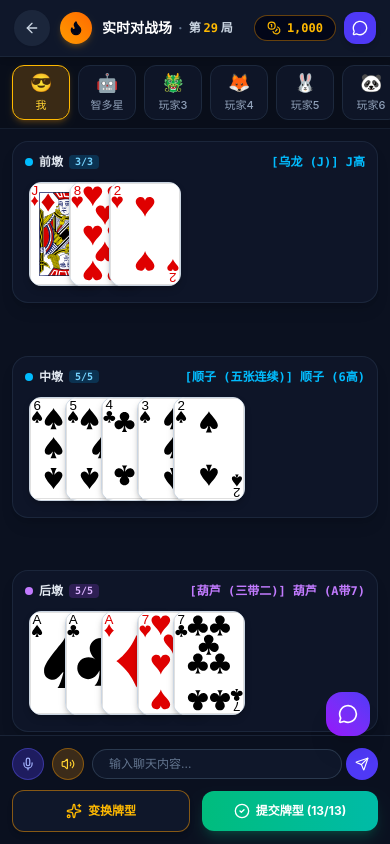
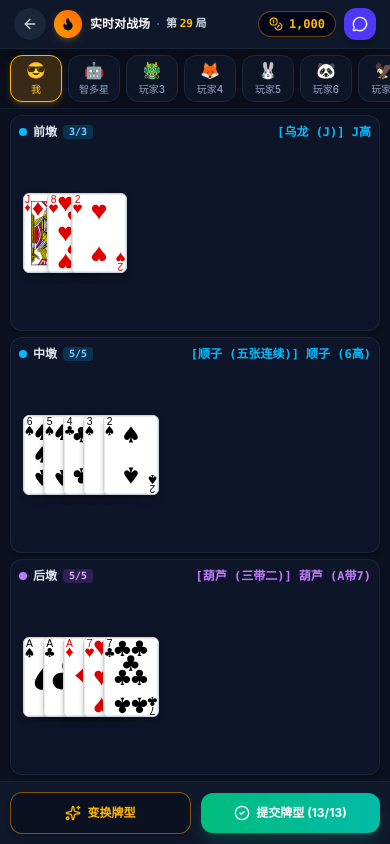
Before and after one commit to wen95266/sx, a React (Vite) app: page / in a window 390 px wide. Both pictures are taken after a click on the button "进入实时场 (一键入座)". Built offline with nearby package versions, Linux system fonts and the light colour scheme.

Commit message:
feat(ui): optimize game table layout for mobile
Adjust container sizing to use dynamic viewport units (100dvh) and refine header dimensions for better fit on mobile screens.

```diff
--- a/src/components/GameTable.tsx
+++ b/src/components/GameTable.tsx
@@ -7,7 +7,6 @@ import {
   AutoArrangeOption,
   DunEvaluation,
   SettlementSummary,
-  ChatMessage,
   EmojiReaction,
   SpeechBubble,
   LobbyRoom
@@ -35,13 +34,15 @@ import {
   MessageCircle,
   Mic,
   Volume2,
+  VolumeX,
   Send,
   Sparkles,
   CheckCircle2,
   X,
   RotateCcw,
   Trophy,
-  Smile
+  Smile,
+  Zap
 } from 'lucide-react';
 
 interface GameTableProps {
@@ -498,27 +499,27 @@ export const GameTable: React.FC<GameTableProps> = ({
   };
 
   return (
-    <div className="min-h-screen bg-[#0B1120] text-slate-100 flex flex-col font-sans select-none relative overflow-x-hidden">
+    <div className="h-[100dvh] max-h-[100dvh] w-full bg-[#0B1120] text-slate-100 flex flex-col font-sans select-none relative overflow-hidden">
       {/* 1. TOP HEADER BAR */}
-      <header className="px-3.5 py-2.5 bg-[#0F172A] border-b border-slate-800/80 flex items-center justify-between z-30 shadow-md">
+      <header className="px-3.5 py-2 bg-[#0F172A] border-b border-slate-800/80 flex items-center justify-between z-30 shadow-md shrink-0">
         {/* Left: Back Arrow + Flame Icon + Title */}
-        <div className="flex items-center gap-2.5">
+        <div className="flex items-center gap-2">
           <button
             onClick={onBackToLobby}
-            className="w-9 h-9 rounded-full bg-slate-800/90 hover:bg-slate-700 flex items-center justify-center text-slate-300 hover:text-white transition-colors cursor-pointer shadow-xs active:scale-95"
+            className="w-8 h-8 rounded-full bg-slate-800/90 hover:bg-slate-700 flex items-center justify-center text-slate-300 hover:text-white transition-colors cursor-pointer shadow-xs active:scale-95"
             title="返回游戏大厅"
           >
             <ArrowLeft className="w-4 h-4" />
           </button>
 
-          <div className="w-8 h-8 rounded-full bg-gradient-to-tr from-amber-500 to-orange-500 flex items-center justify-center text-slate-950 shadow-md shadow-amber-500/20">
-            <Flame className="w-4 h-4 fill-current" />
+          <div className="w-7 h-7 rounded-full bg-gradient-to-tr from-amber-500 to-orange-500 flex items-center justify-center text-slate-950 shadow-md shadow-amber-500/20">
+            <Flame className="w-3.5 h-3.5 fill-current" />
           </div>
 
-          <div className="text-sm font-bold text-white flex items-center gap-1.5">
+          <div className="text-xs sm:text-sm font-bold text-white flex items-center gap-1.5">
             <span>实时对战场</span>
             <span className="text-slate-500">·</span>
-            <span className="text-xs text-slate-300">
+            <span className="text-[11px] sm:text-xs text-slate-300">
               第 <strong className="text-amber-400 font-mono">{roundNumber}</strong> 局
             </span>
           </div>
@@ -527,16 +528,16 @@ export const GameTable: React.FC<GameTableProps> = ({
         {/* Right: Chip Count Pill + Chat Button */}
         <div className="flex items-center gap-2">
           {/* Gold Chip Pill */}
-          <div className="px-3 py-1 bg-slate-950 border border-amber-500/40 rounded-full flex items-center gap-1.5 text-xs text-amber-400 font-mono font-bold shadow-xs">
+          <div className="px-2.5 py-1 bg-slate-950 border border-amber-500/40 rounded-full flex items-center gap-1.5 text-xs text-amber-400 font-mono font-bold shadow-xs">
             <Coins className="w-3.5 h-3.5" />
             <span>{currentUser.chips.toLocaleString()}</span>
           </div>
 
-          {/* Purple Chat Button */}
+          {/* Purple Chat Button (Opens integrated chat drawer) */}
           <button
             onClick={() => setShowChatDrawer(true)}
             className="w-8 h-8 rounded-xl bg-indigo-600 hover:bg-indigo-500 text-white flex items-center justify-center cursor-pointer transition-colors shadow-md active:scale-95"
-            title="局内聊天"
+            title="快捷短语、语音与表情"
           >
             <MessageCircle className="w-4 h-4" />
           </button>
@@ -544,7 +545,7 @@ export const GameTable: React.FC<GameTableProps> = ({
       </header>
 
       {/* 2. HORIZONTAL 8 PLAYER SEATS RIBBON */}
-      <div className="px-3 py-2 bg-[#090E1A] border-b border-slate-800/60 overflow-x-auto scrollbar-none flex items-center gap-2 z-20">
+      <div className="px-2.5 py-1.5 bg-[#090E1A] border-b border-slate-800/60 overflow-x-auto scrollbar-none flex items-center gap-1.5 z-20 shrink-0">
         {players.map((seat) => {
           const isSelected = activeSeatId === seat.id;
           const isMe = seat.id === 'player_me';
@@ -553,15 +554,15 @@ export const GameTable: React.FC<GameTableProps> = ({
             <button
               key={seat.id}
               onClick={() => setActiveSeatId(seat.id)}
-              className={`flex flex-col items-center justify-center min-w-[58px] py-1.5 px-2 rounded-xl border transition-all cursor-pointer ${
+              className={`flex flex-col items-center justify-center min-w-[52px] py-1 px-1.5 rounded-xl border transition-all cursor-pointer ${
                 isSelected
                   ? 'bg-amber-500/20 border-amber-400 shadow-md shadow-amber-500/20'
                   : 'bg-slate-900/80 border-slate-800 hover:border-slate-700 text-slate-400'
               }`}
             >
-              <div className="text-lg leading-tight mb-0.5">{seat.avatar}</div>
+              <div className="text-base leading-tight mb-0.5">{seat.avatar}</div>
               <div
-                className={`text-[11px] font-medium truncate max-w-[50px] ${
+                className={`text-[10px] font-medium truncate max-w-[46px] ${
                   isSelected ? 'text-amber-300 font-bold' : isMe ? 'text-slate-200' : 'text-slate-400'
                 }`}
               >
@@ -572,13 +573,13 @@ export const GameTable: React.FC<GameTableProps> = ({
         })}
       </div>
 
-      {/* 3. MAIN TABLE BODY: THREE STACKED DUN SECTIONS (前墩 / 中墩 / 后墩) */}
-      <main className="flex-1 max-w-lg mx-auto w-full p-3 flex flex-col justify-between gap-2.5 overflow-y-auto pb-28">
+      {/* 3. MAIN TABLE BODY: THREE COMPACT STACKED DUN SECTIONS (前墩 / 中墩 / 后墩) */}
+      <main className="flex-1 max-w-lg mx-auto w-full px-2.5 py-1.5 flex flex-col justify-between gap-1.5 overflow-hidden">
         {/* Floating Speech Bubbles & Emojis */}
         {speechBubbles.map((b) => (
           <div
             key={b.id}
-            className="p-2 bg-indigo-900/90 text-white border border-indigo-500 rounded-xl text-xs font-bold shadow-xl animate-in fade-in flex items-center gap-2 my-1"
+            className="p-1.5 bg-indigo-900/90 text-white border border-indigo-500 rounded-xl text-xs font-bold shadow-xl animate-in fade-in flex items-center gap-2"
           >
             <span>💬</span>
             <span>{b.text}</span>
@@ -586,30 +587,30 @@ export const GameTable: React.FC<GameTableProps> = ({
         ))}
 
         {/* SECTION 1: 前墩 (Head Dun 3/3) */}
-        <div className="bg-[#0F172A]/90 border border-slate-800/90 rounded-2xl p-3 shadow-lg flex flex-col gap-2">
+        <div className="bg-[#0F172A]/90 border border-slate-800/90 rounded-xl p-2 sm:p-2.5 shadow-md flex flex-col justify-between flex-1 max-h-[29vh]">
           {/* Section Header */}
-          <div className="flex items-center justify-between text-xs">
+          <div className="flex items-center justify-between text-xs shrink-0 mb-1">
             <div className="flex items-center gap-1.5">
               <span className="w-2 h-2 rounded-full bg-sky-400" />
-              <span className="font-bold text-slate-200">前墩</span>
+              <span className="font-bold text-slate-200 text-xs">前墩</span>
               <span className="px-1.5 py-0.2 rounded bg-sky-500/20 text-sky-300 text-[10px] font-mono font-bold">
                 {headCards.length}/3
               </span>
             </div>
-            <div className="text-sky-400 text-xs font-bold font-mono truncate max-w-[240px]">
+            <div className="text-sky-400 text-xs font-bold font-mono truncate max-w-[230px]">
               {getDunLabel(headEval, headCards, true)}
             </div>
           </div>
 
           {/* Playing Cards Row (Overlapping Layout) */}
-          <div className="flex items-center justify-start pl-1 py-1">
+          <div className="flex items-center justify-start pl-1 flex-1">
             <div className="flex -space-x-8 sm:-space-x-6">
               {headCards.map((card) => (
                 <div
                   key={card.id}
-                  className="transition-transform hover:-translate-y-2 duration-150 drop-shadow-md"
+                  className="transition-transform hover:-translate-y-1.5 duration-150 drop-shadow-md"
                 >
-                  <CardItem card={card} size="lg" />
+                  <CardItem card={card} size="md" />
                 </div>
               ))}
             </div>
@@ -617,30 +618,30 @@ export const GameTable: React.FC<GameTableProps> = ({
         </div>
 
         {/* SECTION 2: 中墩 (Middle Dun 5/5) */}
-        <div className="bg-[#0F172A]/90 border border-slate-800/90 rounded-2xl p-3 shadow-lg flex flex-col gap-2">
+        <div className="bg-[#0F172A]/90 border border-slate-800/90 rounded-xl p-2 sm:p-2.5 shadow-md flex flex-col justify-between flex-1 max-h-[29vh]">
           {/* Section Header */}
-          <div className="flex items-center justify-between text-xs">
+          <div className="flex items-center justify-between text-xs shrink-0 mb-1">
             <div className="flex items-center gap-1.5">
               <span className="w-2 h-2 rounded-full bg-sky-400" />
-              <span className="font-bold text-slate-200">中墩</span>
+              <span className="font-bold text-slate-200 text-xs">中墩</span>
               <span className="px-1.5 py-0.2 rounded bg-sky-500/20 text-sky-300 text-[10px] font-mono font-bold">
                 {midCards.length}/5
               </span>
             </div>
-            <div className="text-sky-400 text-xs font-bold font-mono truncate max-w-[240px]">
+            <div className="text-sky-400 text-xs font-bold font-mono truncate max-w-[230px]">
               {getDunLabel(midEval, midCards, false)}
             </div>
           </div>
 
           {/* Playing Cards Row (Overlapping Layout) */}
-          <div className="flex items-center justify-start pl-1 py-1">
+          <div className="flex items-center justify-start pl-1 flex-1">
             <div className="flex -space-x-9 sm:-space-x-7">
               {midCards.map((card) => (
                 <div
                   key={card.id}
-                  className="transition-transform hover:-translate-y-2 duration-150 drop-shadow-md"
+                  className="transition-transform hover:-translate-y-1.5 duration-150 drop-shadow-md"
                 >
-                  <CardItem card={card} size="lg" />
+                  <CardItem card={card} size="md" />
                 </div>
               ))}
             </div>
@@ -648,30 +649,30 @@ export const GameTable: React.FC<GameTableProps> = ({
         </div>
 
         {/* SECTION 3: 后墩 (Tail Dun 5/5) */}
-        <div className="bg-[#0F172A]/90 border border-slate-800/90 rounded-2xl p-3 shadow-lg flex flex-col gap-2">
+        <div className="bg-[#0F172A]/90 border border-slate-800/90 rounded-xl p-2 sm:p-2.5 shadow-md flex flex-col justify-between flex-1 max-h-[29vh]">
           {/* Section Header */}
-          <div className="flex items-center justify-between text-xs">
+          <div className="flex items-center justify-between text-xs shrink-0 mb-1">
             <div className="flex items-center gap-1.5">
               <span className="w-2 h-2 rounded-full bg-purple-400" />
-              <span className="font-bold text-slate-200">后墩</span>
+              <span className="font-bold text-slate-200 text-xs">后墩</span>
               <span className="px-1.5 py-0.2 rounded bg-purple-500/20 text-purple-300 text-[10px] font-mono font-bold">
                 {tailCards.length}/5
               </span>
             </div>
-            <div className="text-purple-400 text-xs font-bold font-mono truncate max-w-[240px]">
+            <div className="text-purple-400 text-xs font-bold font-mono truncate max-w-[230px]">
               {getDunLabel(tailEval, tailCards, false)}
             </div>
           </div>
 
           {/* Playing Cards Row (Overlapping Layout) */}
-          <div className="flex items-center justify-start pl-1 py-1">
+          <div className="flex items-center justify-start pl-1 flex-1">
             <div className="flex -space-x-9 sm:-space-x-7">
               {tailCards.map((card) => (
                 <div
                   key={card.id}
-                  className="transition-transform hover:-translate-y-2 duration-150 drop-shadow-md"
+                  className="transition-transform hover:-translate-y-1.5 duration-150 drop-shadow-md"
                 >
-                  <CardItem card={card} size="lg" />
+                  <CardItem card={card} size="md" />
                 </div>
               ))}
             </div>
@@ -680,7 +681,7 @@ export const GameTable: React.FC<GameTableProps> = ({
 
         {/* Settlement Showdown Results Overlay (if finished) */}
         {phase === 'ROUND_RESULT' && settlement && (
-          <div className="p-4 bg-slate-900/95 border-2 border-amber-500/60 rounded-2xl shadow-2xl space-y-3 animate-in zoom-in-95">
+          <div className="absolute inset-x-3 top-16 z-50 p-4 bg-slate-900/95 border-2 border-amber-500/70 rounded-2xl shadow-2xl space-y-3 animate-in zoom-in-95 backdrop-blur-sm">
             <div className="flex items-center justify-between border-b border-slate-800 pb-2">
               <div className="flex items-center gap-2">
                 <Trophy className="w-5 h-5 text-amber-400" />
@@ -722,74 +723,15 @@ export const GameTable: React.FC<GameTableProps> = ({
         )}
       </main>
 
-      {/* 4. FIXED BOTTOM SECTION: CHAT INPUT + ACTION BUTTONS */}
-      <footer className="fixed bottom-0 left-0 right-0 max-w-lg mx-auto p-3 bg-[#0B1120]/95 backdrop-blur-md border-t border-slate-800/80 flex flex-col gap-2.5 z-40">
-        {/* Row 1: Chat Input Row */}
-        <div className="flex items-center gap-2 relative">
-          {/* Mic Button */}
-          <button
-            onClick={() => handleSendMessage('【语音消息 🎙️ 0:02】')}
-            className="w-8 h-8 rounded-full bg-indigo-600/30 hover:bg-indigo-600/50 border border-indigo-500/40 text-indigo-300 flex items-center justify-center cursor-pointer transition-colors shrink-0"
-            title="语音输入"
-          >
-            <Mic className="w-3.5 h-3.5" />
-          </button>
-
-          {/* Speaker Sound Toggle */}
-          <button
-            onClick={() => setSoundEnabled(!soundEnabled)}
-            className={`w-8 h-8 rounded-full border flex items-center justify-center cursor-pointer transition-colors shrink-0 ${
-              soundEnabled
-                ? 'bg-amber-500/20 border-amber-500/40 text-amber-300'
-                : 'bg-slate-800 border-slate-700 text-slate-500'
-            }`}
-            title="音效开关"
-          >
-            <Volume2 className="w-3.5 h-3.5" />
-          </button>
-
-          {/* Rounded Chat Text Input */}
-          <form
-            onSubmit={(e) => {
-              e.preventDefault();
-              handleSendMessage();
-            }}
-            className="flex-1 flex items-center gap-1"
-          >
-            <input
-              type="text"
-              value={chatInput}
-              onChange={(e) => setChatInput(e.target.value)}
-              placeholder="输入聊天内容..."
-              className="w-full bg-[#0F172A] border border-slate-700/80 rounded-full px-4 py-1.5 text-xs text-slate-200 placeholder-slate-500 focus:outline-none focus:border-amber-400"
-            />
-            <button
-              type="submit"
-              className="w-8 h-8 rounded-full bg-indigo-600 hover:bg-indigo-500 text-white flex items-center justify-center cursor-pointer shrink-0 transition-colors"
-            >
-              <Send className="w-3.5 h-3.5" />
-            </button>
-          </form>
-
-          {/* Floating Chat Trigger Button */}
-          <button
-            onClick={() => setShowChatDrawer(true)}
-            className="absolute -top-14 right-2 w-11 h-11 rounded-2xl bg-gradient-to-tr from-purple-600 to-indigo-600 text-white shadow-xl flex items-center justify-center cursor-pointer hover:scale-105 active:scale-95 transition-all"
-            title="快捷短语与表情"
-          >
-            <MessageCircle className="w-5 h-5" />
-          </button>
-        </div>
-
-        {/* Row 2: Dual Action Buttons (变换牌型 + 提交牌型) */}
-        <div className="flex items-center gap-3">
+      {/* 4. CLEAN BOTTOM ACTIONS (ONLY DUAL BUTTONS, NO INPUT BAR / NO FLOATING BUBBLE) */}
+      <footer className="w-full max-w-lg mx-auto p-2.5 bg-[#0F172A] border-t border-slate-800/80 flex items-center gap-2.5 z-30 shrink-0 shadow-lg">
         {/* Button 1: 变换牌型 (Cycle combinations) */}
         <button
           onClick={handleCycleSmartHand}
           disabled={phase !== 'ARRANGING'}
-            className="flex-1 py-3 px-4 bg-[#0F172A] hover:bg-slate-800 border border-amber-500/50 hover:border-amber-400 text-amber-400 font-bold text-xs md:text-sm rounded-xl flex items-center justify-center gap-1.5 cursor-pointer transition-all shadow-md active:scale-95 disabled:opacity-50"
+          className="flex-1 py-3 px-3 bg-[#0B1120] hover:bg-slate-800 border border-amber-500/50 hover:border-amber-400 text-amber-400 font-bold text-xs sm:text-sm rounded-xl flex items-center justify-center gap-1.5 cursor-pointer transition-all shadow-md active:scale-95 disabled:opacity-50"
         >
-            <Sparkles className="w-4 h-4 text-amber-400" />
+          <Sparkles className="w-4 h-4 text-amber-400 shrink-0" />
           <span>变换牌型</span>
         </button>
 
@@ -797,33 +739,86 @@ export const GameTable: React.FC<GameTableProps> = ({
         <button
           onClick={handleSubmitHand}
           disabled={phase !== 'ARRANGING'}
-            className="flex-1 py-3 px-4 bg-gradient-to-r from-emerald-500 to-teal-500 hover:from-emerald-400 hover:to-teal-400 text-white font-bold text-xs md:text-sm rounded-xl flex items-center justify-center gap-1.5 cursor-pointer transition-all shadow-lg shadow-emerald-500/20 active:scale-95 disabled:opacity-50"
+          className="flex-1 py-3 px-3 bg-gradient-to-r from-emerald-500 to-teal-500 hover:from-emerald-400 hover:to-teal-400 text-white font-bold text-xs sm:text-sm rounded-xl flex items-center justify-center gap-1.5 cursor-pointer transition-all shadow-lg shadow-emerald-500/20 active:scale-95 disabled:opacity-50"
         >
-            <CheckCircle2 className="w-4 h-4" />
+          <CheckCircle2 className="w-4 h-4 shrink-0" />
           <span>提交牌型 (13/13)</span>
         </button>
-        </div>
       </footer>
 
-      {/* 5. CHAT DRAWER & EMOJI QUICK PICKER MODAL */}
+      {/* 5. ALL-IN-ONE INTERACTIVE CHAT & QUICK PHRASES DRAWER */}
       {showChatDrawer && (
-        <div className="fixed inset-0 bg-black/70 backdrop-blur-xs z-50 flex items-end justify-center p-3 animate-in fade-in">
-          <div className="bg-[#0F172A] border border-slate-700 rounded-3xl max-w-lg w-full p-4 shadow-2xl flex flex-col gap-3 max-h-[70vh]">
-            <div className="flex items-center justify-between border-b border-slate-800 pb-2">
-              <span className="font-bold text-xs text-white flex items-center gap-1.5">
-                <Smile className="w-4 h-4 text-amber-400" />
-                <span>快捷短语与表情挑衅</span>
-              </span>
+        <div className="fixed inset-0 bg-black/75 backdrop-blur-xs z-50 flex items-end sm:items-center justify-center p-2 sm:p-4 animate-in fade-in">
+          <div className="bg-[#0F172A] border border-slate-700 rounded-3xl max-w-md w-full p-4 shadow-2xl flex flex-col gap-3 max-h-[85vh] animate-in slide-in-from-bottom-6">
+            {/* Header */}
+            <div className="flex items-center justify-between border-b border-slate-800 pb-2.5">
+              <div className="flex items-center gap-2">
+                <Smile className="w-5 h-5 text-amber-400" />
+                <span className="font-bold text-sm text-white">局内互动 & 快捷聊天</span>
+              </div>
               <button
                 onClick={() => setShowChatDrawer(false)}
-                className="p-1 text-slate-400 hover:text-white rounded-lg cursor-pointer"
+                className="p-1.5 text-slate-400 hover:text-white bg-slate-800 hover:bg-slate-700 rounded-full cursor-pointer transition-colors"
               >
                 <X className="w-4 h-4" />
               </button>
             </div>
 
-            {/* Emoji Bar */}
-            <div className="flex items-center justify-between gap-1 p-2 bg-slate-950 rounded-2xl">
+            {/* Controls Row: Voice Message & Sound Effect Toggle */}
+            <div className="grid grid-cols-2 gap-2">
+              <button
+                onClick={() => {
+                  handleSendMessage('【语音消息 🎙️ 0:02】');
+                  setShowChatDrawer(false);
+                }}
+                className="py-2 px-3 bg-indigo-600/30 hover:bg-indigo-600/50 border border-indigo-500/40 text-indigo-300 font-medium text-xs rounded-xl flex items-center justify-center gap-1.5 cursor-pointer transition-colors"
+              >
+                <Mic className="w-3.5 h-3.5" />
+                <span>发送语音 🎙️</span>
+              </button>
+
+              <button
+                onClick={() => setSoundEnabled(!soundEnabled)}
+                className={`py-2 px-3 border font-medium text-xs rounded-xl flex items-center justify-center gap-1.5 cursor-pointer transition-colors ${
+                  soundEnabled
+                    ? 'bg-amber-500/20 border-amber-500/40 text-amber-300'
+                    : 'bg-slate-800 border-slate-700 text-slate-400'
+                }`}
+              >
+                {soundEnabled ? <Volume2 className="w-3.5 h-3.5" /> : <VolumeX className="w-3.5 h-3.5" />}
+                <span>音效: {soundEnabled ? '已开启' : '已静音'}</span>
+              </button>
+            </div>
+
+            {/* Custom Chat Input Box */}
+            <form
+              onSubmit={(e) => {
+                e.preventDefault();
+                handleSendMessage();
+                setShowChatDrawer(false);
+              }}
+              className="flex items-center gap-1.5"
+            >
+              <input
+                type="text"
+                value={chatInput}
+                onChange={(e) => setChatInput(e.target.value)}
+                placeholder="输入自定义聊天内容..."
+                className="flex-1 bg-slate-950 border border-slate-700/90 rounded-xl px-3.5 py-2 text-xs text-slate-200 placeholder-slate-500 focus:outline-none focus:border-amber-400"
+              />
+              <button
+                type="submit"
+                className="px-3.5 py-2 bg-indigo-600 hover:bg-indigo-500 text-white text-xs font-bold rounded-xl flex items-center gap-1 cursor-pointer transition-colors shrink-0"
+              >
+                <Send className="w-3.5 h-3.5" />
+                <span>发送</span>
+              </button>
+            </form>
+
+            {/* Emoji Reactions Bar */}
+            <div className="space-y-1">
+              <span className="text-[11px] text-slate-400 font-medium">发送互动表情：</span>
+              <div className="grid grid-cols-8 gap-1 p-2 bg-slate-950/80 rounded-2xl border border-slate-800">
                 {EMOJI_OPTIONS.map((em) => (
                   <button
                     key={em}
@@ -831,15 +826,18 @@ export const GameTable: React.FC<GameTableProps> = ({
                       handleSendEmoji(em);
                       setShowChatDrawer(false);
                     }}
-                  className="text-2xl hover:scale-125 transition-transform p-1 cursor-pointer"
+                    className="text-2xl hover:scale-125 transition-transform p-1 flex items-center justify-center cursor-pointer active:scale-95"
                   >
                     {em}
                   </button>
                 ))}
               </div>
+            </div>
 
-            {/* Quick Phrases */}
-            <div className="space-y-1.5 overflow-y-auto max-h-48 text-xs">
+            {/* Quick Phrases List */}
+            <div className="space-y-1 flex-1 overflow-y-auto">
+              <span className="text-[11px] text-slate-400 font-medium">快捷战局短语：</span>
+              <div className="space-y-1.5 max-h-40 overflow-y-auto">
                 {QUICK_PHRASES.map((phrase, idx) => (
                   <button
                     key={idx}
@@ -847,7 +845,7 @@ export const GameTable: React.FC<GameTableProps> = ({
                       handleSendMessage(phrase);
                       setShowChatDrawer(false);
                     }}
-                  className="w-full text-left p-2.5 bg-slate-900 hover:bg-slate-800 rounded-xl text-slate-300 hover:text-amber-300 transition-colors cursor-pointer"
+                    className="w-full text-left p-2.5 bg-slate-900/90 hover:bg-slate-800 border border-slate-800/80 hover:border-amber-500/40 rounded-xl text-xs text-slate-300 hover:text-amber-300 transition-colors cursor-pointer"
                   >
                     {phrase}
                   </button>
@@ -855,6 +853,7 @@ export const GameTable: React.FC<GameTableProps> = ({
               </div>
             </div>
           </div>
+        </div>
       )}
     </div>
   );
```
Lines whose indentation alone changed are shown as unchanged.
